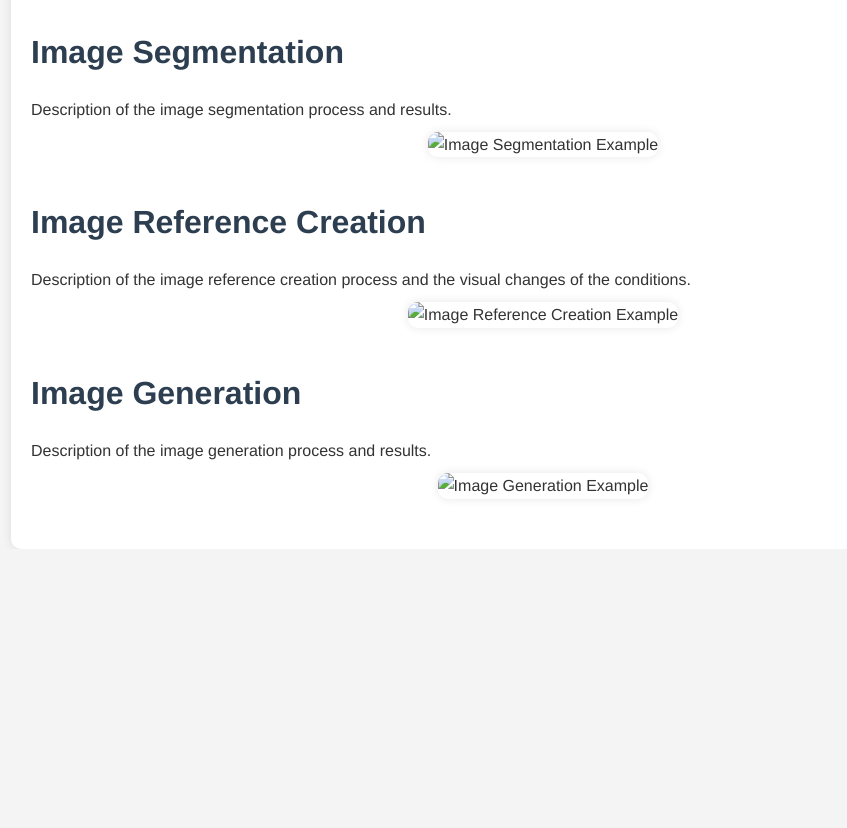
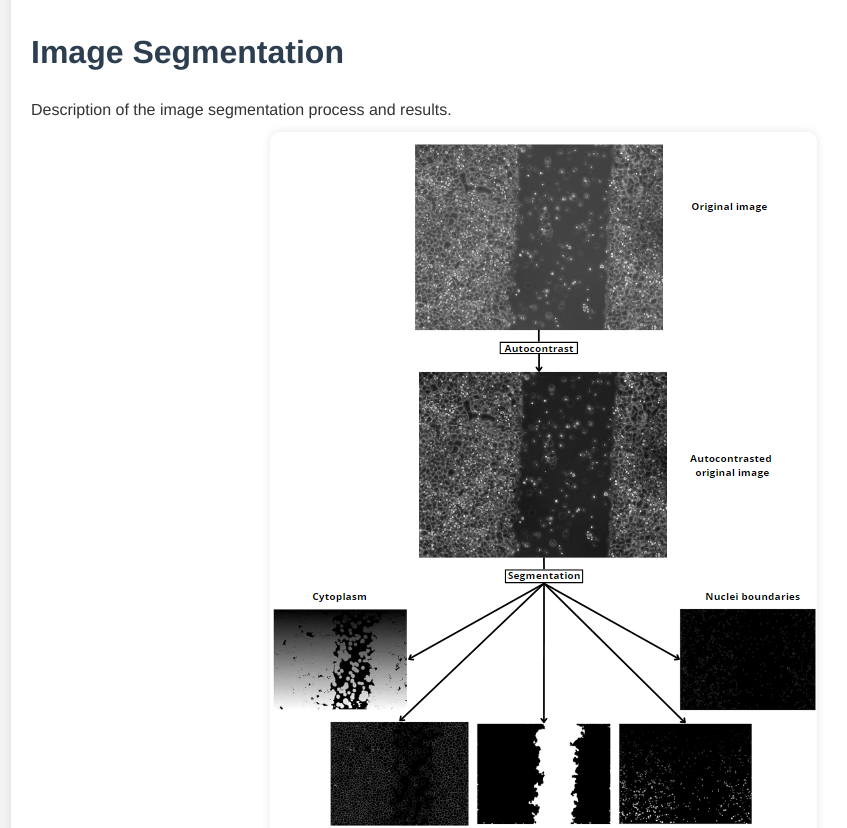
Before and after one commit to JesusRinconL/Biomedical-Image-Generation, a plain HTML site: page index.html in a window 1280 px wide. Shown: the part 2041-2869 px from the top of the page, without its empty margins (97-944 px from the left). Before the commit the page ends 2590 px from the top, so only its background shows below. Drawn offline with Linux system fonts and the light colour scheme.

Commit message:
Update index.html

```diff
--- a/index.html
+++ b/index.html
@@ -107,19 +107,19 @@
         <h2>Image Segmentation</h2>
         <div class="image-section">
             <p>Description of the image segmentation process and results.</p>
-            <img src="segmentation.png" alt="Image Segmentation Example">
+            <img src="images/segmentation.png" alt="Image Segmentation Example">
         </div>
 
         <h2>Image Reference Creation</h2>
         <div class="image-section">
             <p>Description of the image reference creation process and the visual changes of the conditions.</p>
-            <img src="mask.png" alt="Image Reference Creation Example">
+            <img src="images/mask.png" alt="Image Reference Creation Example">
         </div>
 
         <h2>Image Generation</h2>
         <div class="image-section">
             <p>Description of the image generation process and results.</p>
-            <img src="generation.png" alt="Image Generation Example">
+            <img src="images/generation.png" alt="Image Generation Example">
         </div>
     </div>
 </body>
```
